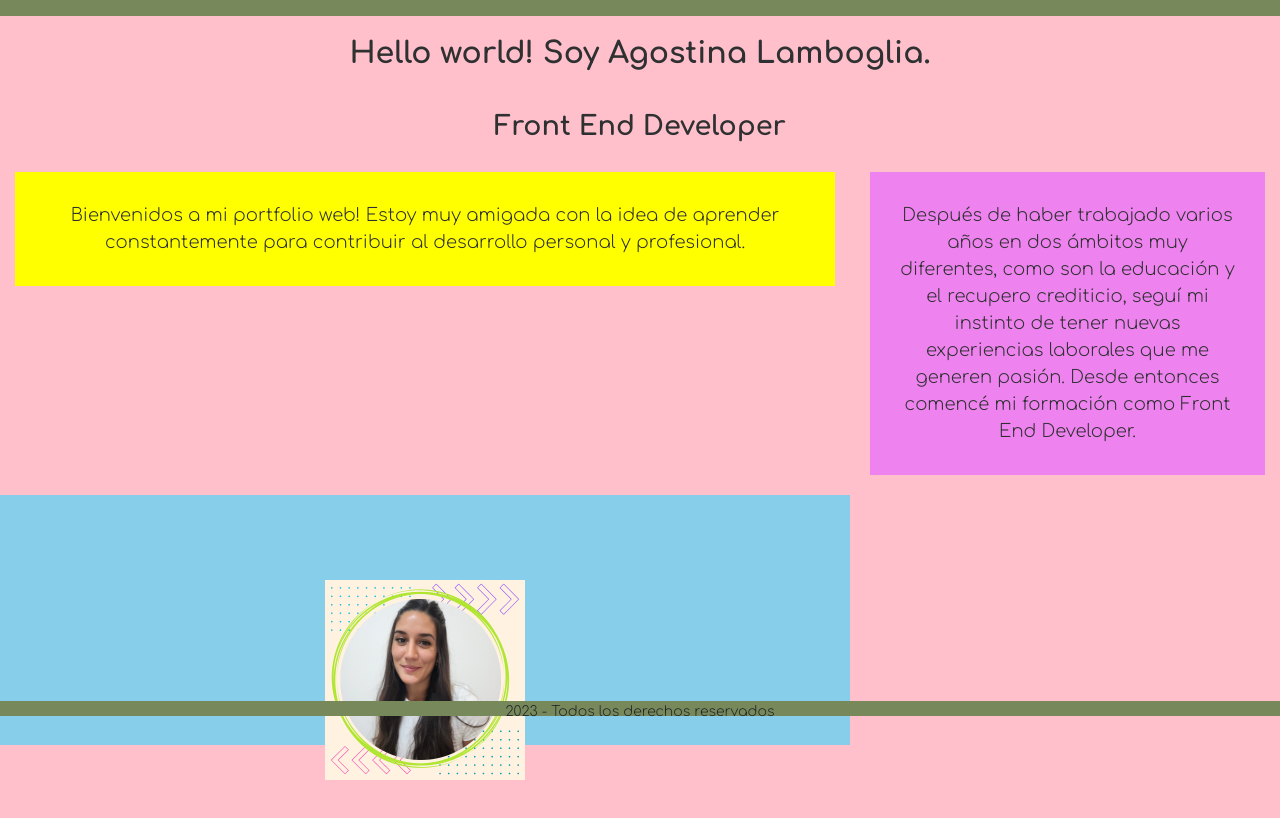
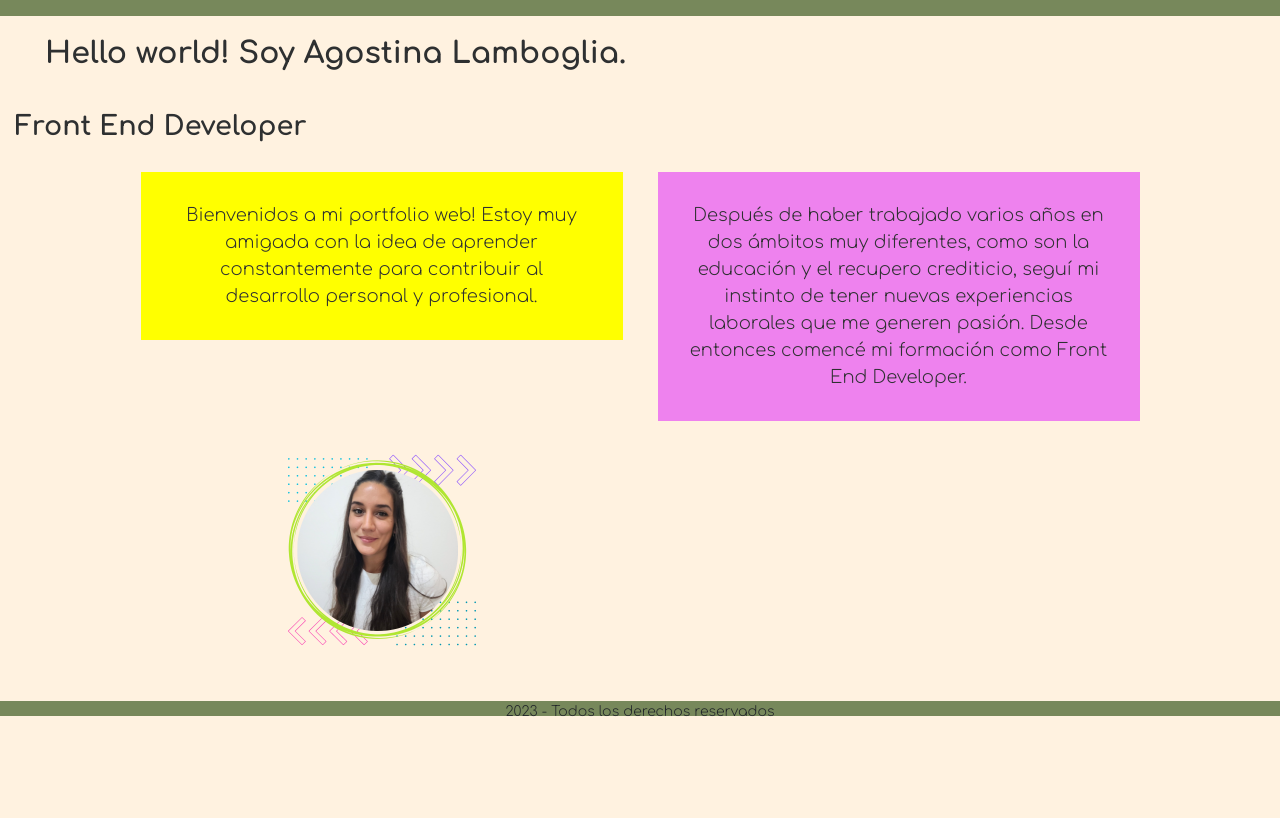
Before and after one commit to agostinalamboglia/PreEntrega3, a website: page index.html in a window 1280 px wide. Shown: the part 84-902 px from the top of the page. After the commit the page ends 835 px from the top, so only its background shows below. Drawn offline with nearby package versions, Linux system fonts and the light colour scheme.

Commit message:
pequeños avances en home MQ desktop

```diff
--- a/scss/htmls/_contact.scss
+++ b/scss/htmls/_contact.scss
@@ -30,9 +30,11 @@
 /*MQ de desktop*/
 @media screen and (min-width: 1024px){
     .contenedorContactos{
+        display: flex;
+        flex-direction: row;
 
         .medioContacto{
-            display: flex;
+
 
         }
     }
--- a/scss/htmls/_home.scss
+++ b/scss/htmls/_home.scss
@@ -5,11 +5,11 @@
 .home{
     font-family: 'Comfortaa', cursive, bold;
     color: $color-texto;
-    h1{
+    .indexh1{
         @extend %tituloh1;
         text-align: center;
     }
-    h2{
+    .indexh2{
         @extend %tituloh2;
         font-size: 27px;
         text-align: center;
@@ -41,28 +41,40 @@
 /*MQ de desktop*/
 @media screen and (min-width: 1024px){
     .home{
-        background-color: pink;
+        .indexh1{
+            display: flex;
+            align-items: flex-start;
+            margin-left: 25px;
+            padding: 30px;
+        }
+        .indexh2{
+            display: flex;
+            flex-direction: row;
+            align-items: flex-start;
+            margin-left: 35px;
+        }
         .contentMainHome{
             display: grid;
-            grid-template-columns: 2fr 1fr ;
-            grid-template-rows: 1fr 1fr;
+            justify-content: center;
+            grid-template-columns: 40% 40% ;
+            grid-template-rows: 40% 40%;
             grid-template-areas:
             "parrafo-uno" "imgHome"
             "parrafo-dos" "parrafo-dos";
             gap: 5px;
         }
-        .parrafoIndex1{
+        .parrafo1 .parrafoIndex1{
             background-color: yellow;
             grid-area: parrafo-uno;
         }
         .imgHome{
-            background-color: skyblue;
             grid-area: imgHome;
+            margin: 0;
+            padding: 0;
         }
-        .parrafoIndex2{
+        .parrafo2 .parrafoIndex2{
             background-color: violet;
             grid-area: parrafo-dos;
         }
-
     }
 }
```
Also changed, not shown: index.html (+1 -2 lines), css/main.css.
